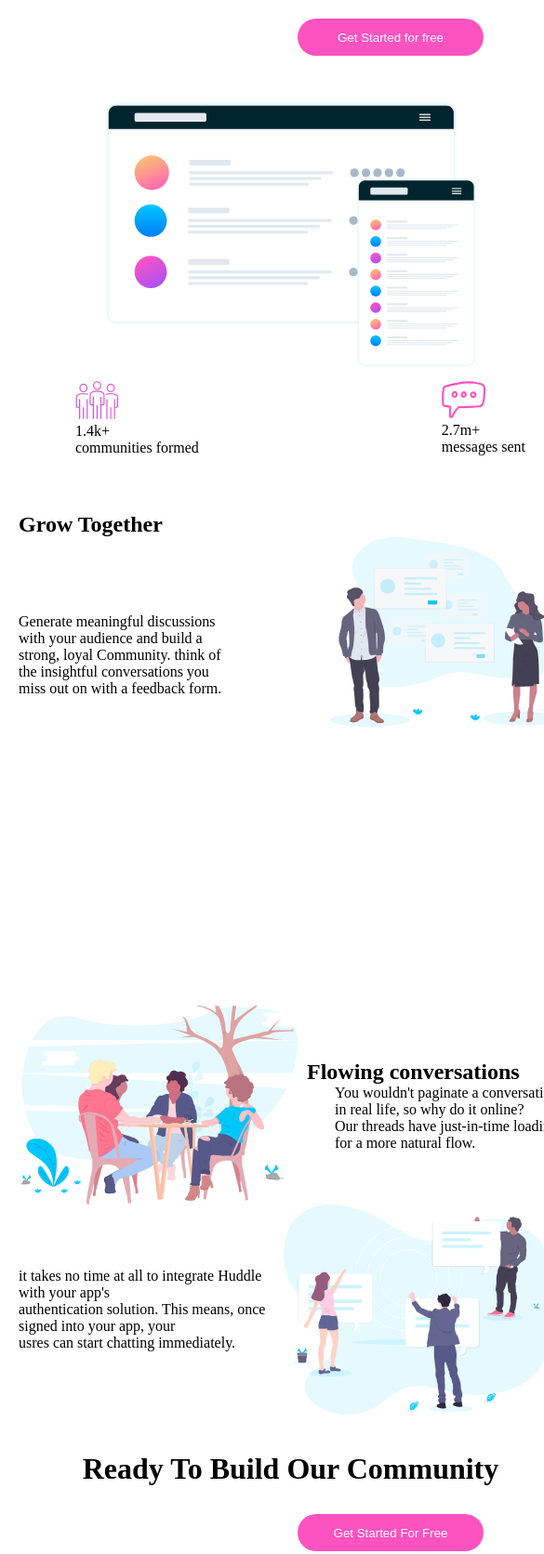
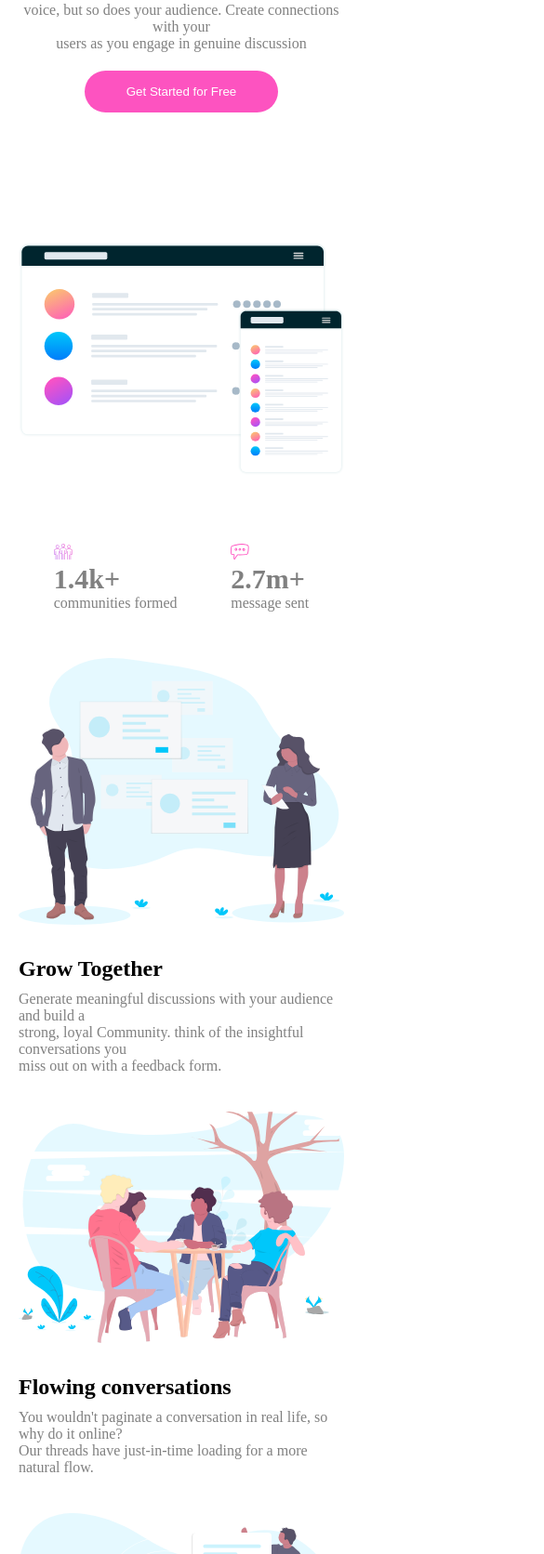
Before and after one commit to danielspice/seventeenassignment, a plain HTML site: page index.html in a window 390 px wide. Shown: the part 328-2000 px from the top of the page at 93% size, 585 px wide, since content can reach past the window. Drawn offline with Linux system fonts and the light colour scheme.

Commit message:
i change some code and did mobile view

```diff
--- a/index.html
+++ b/index.html
@@ -9,82 +9,137 @@
   <body>
     <div class="container">
       <div class="container-one">
-        <div class="logo">
-          <img class="svg" src="logo.svg" alt="" />
-          <button class="free">Try it free</button>
+        <div class="one">
+          <img src="logo.svg" alt="" />
         </div>
 
-          <h1 class="fans">Build The Community Your Fans Will Love</h1>
-
-          <p class="way">
-            Huddle re-imagines the way we build communities. You have a <br />
-            voice, but so does your audience. Create connections with your <br />
-            usres as you engage in genuine discussion
-          </p>
-
-
-        <button class="started">Get Started for free</button>
+        <div class="class-one">
+          <button>Try it Free</button>
+        </div>
       </div>
 
       <div class="container-two">
-        <div class="screen">
-          <img src="screen-mockups.svg" alt="" width="400px" />
+        <div class="community">
+          <h1>Build The Community Your Fans Will Love</h1>
         </div>
 
-
-        <div class="container-two-A">
-          <div class="one">
-            <img src="icon-communities.svg" alt="" />
+        <div class="genuine">
           <p>
-              1.4k+ <br />
-              communities formed
+            Huddle re-imaagies the way we build communities. You have a
+            <br />voice, but so does your audience. Create connections with your
+            <br />
+            users as you engage in genuine discussion
             </p>
          </div>
 
-          <div class="all">
-            <div class="two">
-              <img src="icon-messages.svg" alt="" />
-              <p>2.7m+ <br />messages sent</p>
-            </div>
-          </div>
+         <div class="started">
+            <button class="free">Get Started for Free</button>
          </div>
         </div>
 
+        <div class="mockups">
+            <img src="screen-mockups.svg" alt="">
+        </div>
+
         <div class="container-three">
-        <h2 class="grow">Grow Together</h2>
-        <div class="three">
-          <p class="form">
-            Generate meaningful discussions with your audience and build a
-            <br/>strong, loyal Community. think of the insightful conversations
-            you <br/>miss out on with a feedback form.
-          </p>
-          <img class="img-one" src="illustration-grow-together.svg" alt="" width="250px">
+            <div class="class-two">
+                <img src="icon-communities.svg" alt="">
+                <p class="class-two-number">1.4k+</p>
+                <p class="formed">communities formed</p>
+            </div>
+
+            <div class="class-two-A">
+                <img src="icon-messages.svg" alt="">
+                <p class="number">2.7m+</p>
+                <p class="message">message sent</p>
+            </div>
         </div>
 
         <div class="container-four">
-        <img src="illustration-flowing-conversation.svg" alt="" width="300px">
-        <div class="sation">
-          <h2 class="flowing">Flowing conversations</h2>
-          <p class="paginate">You wouldn't paginate a conversation in real life, so why do it online?
-            <br>Our threads have just-in-time loading for a more natural flow.</p>
+            <div class="class-three">
+                <h2>Grow Together</h2>
+                <p>Generate meaningful discussions with your audience and build a
+                    <br/>strong, loyal Community. think of the insightful conversations
+                    you <br/>miss out on with a feedback form.</p>
+            </div>
+
+            <div class="class-three-A">
+                <img src="illustration-grow-together.svg" alt="">
             </div>
         </div>
 
         <div class="container-five">
-        <div class="users">
-          <h2>Your Usres</h2>
+            <div class="class-four">
+                <img src="illustration-flowing-conversation.svg" alt="">
             </div>
 
+            <div class="class-four-A">
+                <h2>Flowing conversations</h2>
+                <p>You wouldn't paginate a conversation in real life, so why do it online?
+                    <br>Our threads have just-in-time loading for a more natural flow.</p</p>
+            </div>
+        </div>
+
+        <div class="container-six">
+            <div class="class-five">
+                <h2>Your Users</h2>
                 <p>it takes no time at all to integrate Huddle with your app's
                     <br>authentication solution. This means, once signed into your app, your
-            <br>usres can start chatting immediately.</p>
+                    <br>usres can start chatting immediately</p>
+            </div>
 
-            <img class="your" src="illustration-your-users.svg" alt=""/>
+            <div class="class-five-A">
+                <img src="illustration-your-users.svg" alt="">
+            </div>
+        </div>
+
+        <div class="container-seven">
+            <div class="class-six">
+                <h1>Ready To Build Our Community</h1>
+            </div>
+
+            <div class="class-six-A">
+                <button class="Get">Get Started For Free</button>
+            </div>
+        </div>
+
+        <div class="footer">
+           <div class="footer-one">
+            <div class="footer-img">
+                <img src="logo.svg" alt="">
+            </div>
+            <p class="Lorem">Lorem ipsum dolor sit amet consectetur <br> adipisicing elit. Ullam porro quos unde doloremque <br> animi dignissimos esse ipsum iusto voluptas beatae.</p>
+
+
+                <div class="footer-phone">
+                    <img src="./icon-phone.svg" alt="">
+                    <p>phone: +1-543-123-4567</p>
+                </div>
+
+                <div class="footer-email">
+                    <img src="icon-email.svg" alt="">
+                    <p>example@huddle.com</p>
+                </div>
+
 
            </div>
 
-      <h1 class="ready">Ready To Build Our Community</h1>
-      <button class="get">Get Started For Free</button>
+           <div class="news">
+            <h2>Newsletter</h2>
+            <p>To recieve tips on how grow your community, <br> up to our weekly newsletter. We'll never send <br> your spam or pass on your email address</p>
+
+            <div class="footer-phone-one">
+                <form>
+                <input type="text" placeholder="">
+                <label for=""></label>
+                </form>
+                <button>Subcribe</button>
                 </div>
+           </div>
+
+
+        </div>
+    </div>
+
   </body>
 </html>
--- a/style.css
+++ b/style.css
@@ -1,159 +1,297 @@
-*{
-    margin: 0;
-    padding: 0;
+* {
+  padding: 0;
+  margin: 0;
+  box-sizing: border-box;
 }
 
-body{
-    background-color: #808080;
+.container {
+  background-color: white;
+  /* padding: 20px; */
 }
 
-.container{
-    background-color: white;
-    width: 900px;
-    margin: 10px auto;
-    padding: 20px;
+.container-one {
+  display: flex;
+  justify-content: space-between;
+  align-items: center;
+  padding: 20px;
 }
 
-.one{
-    margin: 10px auto;
+.class-one {
+  border: 1px solid #fd53c0;
+  padding: 10px 20px;
+  border-radius: 30px;
 }
 
-.two{
-    margin: 10px auto;
-    margin-right: 40px;
+.class-one button {
+  border: none;
+  color: #fd53c0;
+  background-color: transparent;
+}
+
+.container-two {
+    padding: 20px;
+  text-align: center;
+  margin: 100px 0;
+}
+
+.community {
+  margin-bottom: 20px;
+}
+
+.genuine {
+  margin-bottom: 20px;
+}
+
+.started .free {
+  background-color: #fd53c0;
+  padding: 15px 45px;
+  border-radius: 30px;
+  border: none;
+  color: white;
+}
+
+.mockups {
+  text-align: center;
+  margin-bottom: 50px;
+  padding: 20px;
+}
+
+.mockups img {
+  width: 600px;
+}
+
+.container-three {
+  display: flex;
+  justify-content: space-evenly;
+  margin-bottom: 30px;
+}
+
+.class-two img {
+  width: 20px;
+}
+
+.class-two-number {
+  font-weight: 700;
+  font-size: 30px;
+}
+
+.formed {
+  color: grey;
+}
+
+.class-two-A img {
+  width: 20px;
+}
+
+.number {
+  font-weight: 700;
+  font-size: 30px;
+}
+
+.message {
+  color: grey;
+}
+
+.container-four {
+  display: flex;
+  align-items: center;
+  /* gap: 40px; */
+  justify-content: space-evenly;
+  padding: 20px;
+}
+
+.class-three h2 {
+  margin-bottom: 10px;
+}
+
+p {
+  color: grey;
+}
+
+.class-three-A img {
+  width: 400px;
+}
+
+.container-five {
+  display: flex;
+  align-items: center;
+  justify-content: space-evenly;
+  padding: 20px;
+}
+
+.class-four img {
+  width: 400px;
+}
+
+.class-four-A h2 {
+  margin-bottom: 10px;
+}
+
+.container-six {
+  display: flex;
+  align-items: center;
+  justify-content: space-evenly;
+  margin-bottom: 40px;
+  padding: 20px;
 }
 
 
-.logo{
-    display: flex;
-    align-items: center;
-    justify-content: space-between;
+
+.class-five h2 {
+  margin-bottom: 10px;
 }
 
-.svg{
-    width: 200px;
+
+
+.class-five-A img {
+  width: 400px;
 }
 
-.free{
-    height: 40px;
-    width: 150px;
-    border: 1px solid red;
-    border-radius: 20px;
-    background-color: white;
-    color: red;
+.container-seven {
+  text-align: center;
 }
 
-.fans{
-    text-align: center;
-    margin-top: 70px;
+.class-six {
+  margin-bottom: 20px;
 }
 
-.way{
-    text-align: center;
-    margin-top: 30px;
+.class-six-A .Get {
+  background-color: #fd53c0;
+  padding: 15px 45px;
+  border-radius: 30px;
+  border: none;
+  color: white;
 }
 
-/* .discussion {
-    text-align: center;
-} */
+.footer {
+  background-color: #01262f;
 
-.started{
-    background-color: #fd53c0;
-    width: 200px;
-    height: 40px;
-    border: none;
-    border-radius: 20px;
-    color: white;
-    margin-left: 300px;
-    margin-top: 40px;
+  padding: 40px;
+  display: flex;
+  justify-content: space-evenly;
+  align-items: center;
+  /* border-radius: 20px; */
+  margin-top: 90px;
 }
 
-.screen{
-
-    text-align: center;
-    margin-top: 50px;
+.footer-img img {
+  background-color: #fffeff;
 }
 
-.your{
-    width: 300px;
+.Lorem {
+  color: white;
+  margin-top: 20px;
 }
 
-.container-two-A{
-    display: flex;
-    gap: 200px;
+.footer-phone {
+  display: flex;
+  align-items: center;
+  gap: 20px;
+  margin-top: 20px;
 }
 
-.img-one{
-    margin-bottom: 300px;
+.footer-phone p {
+  color: white;
 }
 
-.container-one{
-    margin: 10px auto;
+.footer-email {
+  margin-top: 20px;
+  display: flex;
+  align-items: center;
+  gap: 20px;
 }
 
-/* .form{
-    display: flex;
-} */
-
-.three{
-    display: flex;
-    gap: 100px;
-    align-items: center;
+.footer-email p {
+  color: white;
 }
 
-.grow{
-    margin-top: 50px;
+news {
+  display: flex;
 }
 
-.form{
-    margin-bottom: 250px;
+.news h2 {
+  color: white;
 }
 
-.container-three{
+.news p {
+  color: white;
+}
+
+.footer-phone-one {
+  display: flex;
+  align-items: center;
+  gap: 10px;
+}
+
+.footer-phone-one form {
+  color: white;
+  height: 20px;
+  /* margin-top: 20px; */
 
 }
 
-.container-four{
-    display: flex;
-    align-items: center;
-    gap: 10px;
+.footer-phone-one form input{
+    padding: 10px;
 }
 
-.paginate{
-    margin-left: 30px;
+.footer-phone-one button {
+  background-color: #fd53c0;
+  padding: 2px;
+  width: 80px;
+  border: none;
+  margin-top: 20px;
+  padding: 10px;
+  color: white;
 }
 
-.container-five{
+@media all and (max-width: 700px) {
+  .mockups img {
+    width: 100%;
+  }
+
+  .container-four{
     display: flex;
-    align-items: center;
+    flex-direction: column-reverse;
+    gap: 30px;
+  }
+
+  .class-three-A img{
+    width: 100%;
+  }
+
+  .container-five{
+    display: flex;
+    flex-direction: column;
+    gap: 30px;
+  }
+
+  .class-four img{
+    width: 100%;
+  }
+
+  .container-six{
+    display: flex;
+    flex-direction: column-reverse;
+    gap: 30px;
+  }
+
+  .class-five-A img {
+    width: 100%;
+  }
+
+  .footer{
+    display: flex;
+    flex-direction: column-reverse;
+    gap: 40px;
+  }
+
+  .footer-img img{
+    width: 200px;
+  }
 }
 
-.users{
-    display: none;
+@media all and (max-width: 400px) {
+    .one img {
+        width: 150px;
+      }
 }
-
-.ready{
-    text-align: center;
-    margin-top: 40px;
-}
-
-
-.get{
-    width: 200px;
-    height: 40px;
-    background-color: #fd53c0;
-    border: none;
-    border-radius: 20px;
-    color: white;
-    margin-left: 300px;
-    margin-top: 30px;
-}
-
-
-@media all and (max-width: 700px) {
-    .container{
-        width: 150%;
-    }
-
-
-}
```
Lines whose indentation alone changed are shown as unchanged.
